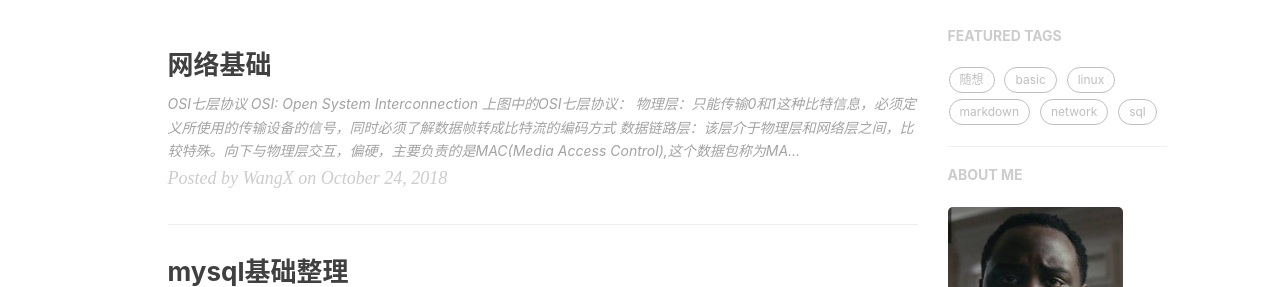
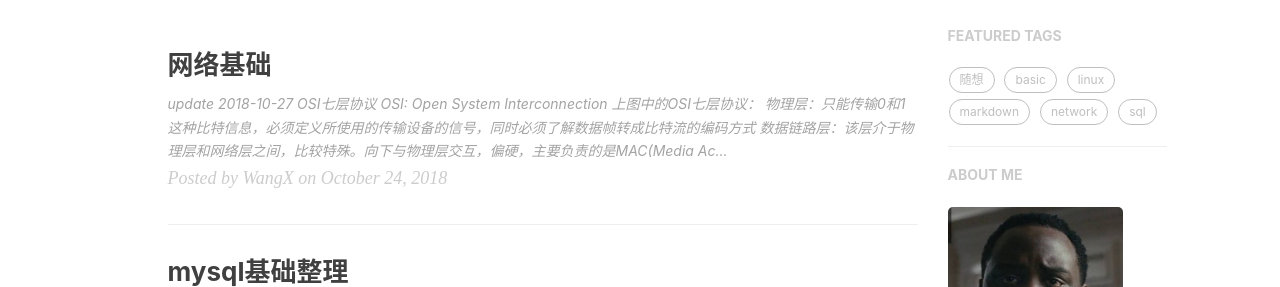
Before and after one commit to fatty-wang/fatty-wang.github.io, a Jekyll site: the page built from index.html, in a window 1280 px wide. Shown: the part 400-687 px from the top of the page. Built offline with Jekyll 4.4.1, drawn with Linux system fonts in a browser that asks for light colours; nearby versions of some CDN libraries; the list of posts is cut into pages by our own code; comment, search, counter and statistics services are not loaded; some of the changed lines change nothing that is shown.

Commit message:
update basic network

```diff
--- a/_posts/2018-10-24-basic-network.md
+++ b/_posts/2018-10-24-basic-network.md
@@ -10,6 +10,7 @@
     - linux
     - basic
 ---
+>update 2018-10-27
 
 ## OSI七层协议
 >OSI: Open System Interconnection
@@ -68,4 +69,16 @@
 * 标准的数据帧在网卡与其他以太网媒体一次只能传输 **1500bytes**，因为大文件会被拆分成多个小数据报，然后一个个传送，每个数据包发送前都要经过CSMA/CD机制。
 * 超高速的以太网媒体若支持 **Jumbo frame(巨型数据帧)**，则可将数据帧的大小改为 **9000bytes**。
 
-!["MAC数据帧"](/img/network/OSI.png "MAC数据帧")
+#### MAC的封装格式
+>MAC帧是整个网络硬件上面传送的最小单位
+
+!["MAC数据帧"](/img/network/mac-frame.png "MAC数据帧")
+上图为MAC的帧结构：
+1. 目的地址和源地址指的就是网卡卡号，MAC地址。6字节中前三个字节为厂商的代码，后面三个字节是该厂商自行定义的配置码。
+2. MAC帧的传输如果跨过不同的子网，那么源地址的MAC地址会发生改变，因为变成了不通网卡之间的通讯了。只有在同一个子网内才能够直接进行MAC帧的收发。
+3. 从LLC数据段可以看出数据容量最大可达1500bytes，最小的46bytes是由CSMA/CD机制算出来的，若要实现冲突检测，则数据帧总数据量最小需要有64bytes。再扣除目的地址，来源地址、校验码(前导序列不算)
+就可得到数据量最小需要46bytes。若小于46bytes，系统会自动补上填充码，以补齐至少46bytes的容量。
+
+* MTU(最大传输单位)。MAC帧的数据量最大可以为1500bytes,这个值被称为MTU。每种网络接口的MTU都不同，如有1492bytes的MTU。以太网的标准定义就是1500bytes。MTU的配置，要考虑MAC帧所经过的所有网络设备。
+
+#### 集线器、交换器与相关机制
```
